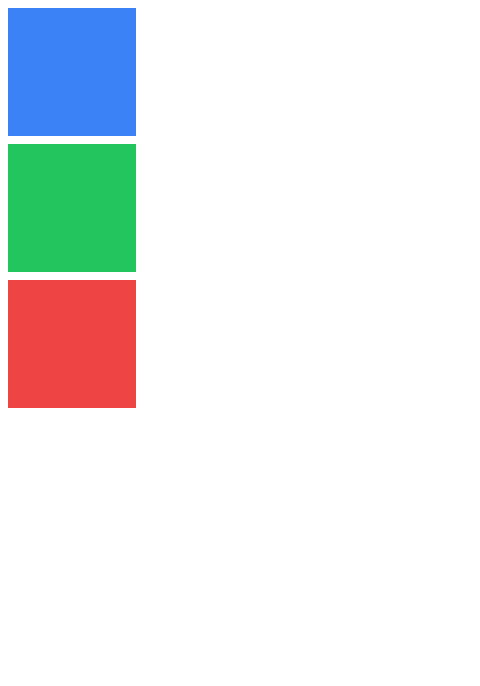
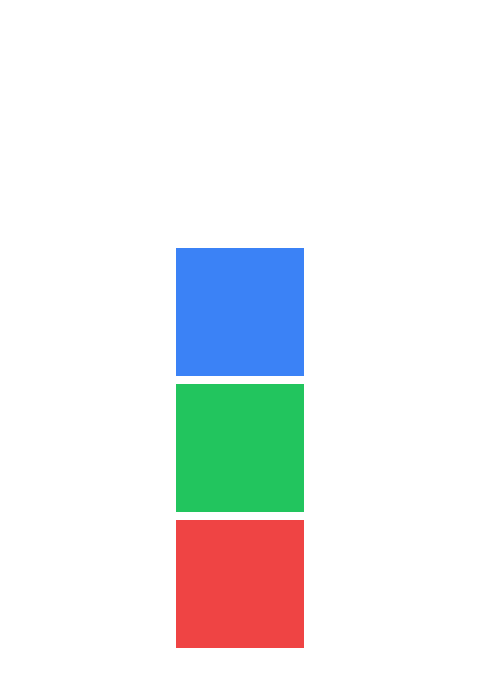
Before and after one commit to femie98/tailwindassignment, a website: page src/html/twassigment.html in a window 390 px wide. Shown: the whole page, 480 px wide, since content can reach past the window. Drawn offline with Linux system fonts and the light colour scheme.

Commit message:
fixed responsiveness

```diff
--- a/src/html/twassigment.html
+++ b/src/html/twassigment.html
@@ -7,15 +7,14 @@
     <link href="../../dist/output.css" rel="stylesheet">
     </head>
 <body>
-    <!-- <h1 class="text-3xl font-bold underline">
-        Hello world!
-      </h1> -->
 
-      <div class="md:flex"> <!-- Use md:flex to change layout on desktop -->
-        <div class="bg-blue-500 w-32 h-32 m-2"></div> <!-- First box with blue background -->
-        <div class="bg-green-500 w-32 h-32 m-2"></div> <!-- Second box with green background -->
-        <div class="bg-red-500 w-32 h-32 m-2"></div> <!-- Third box with red background -->
-    </div>
+      <div class="flex justify-center items-center min-h-screen"> <!-- Centering wrapper -->
+        <div class="md:flex">
+          <div class="bg-blue-500 w-32 h-32 m-2"></div> <!-- First box with blue background -->
+          <div class="bg-green-500 w-32 h-32 m-2"></div> <!-- Second box with green background -->
+          <div class="bg-red-500 w-32 h-32 m-2"></div> <!-- Third box with red background -->
+      </div></div>
+</div>
 
 </body>
 </html>
```
Also changed, not shown: dist/output.css.
